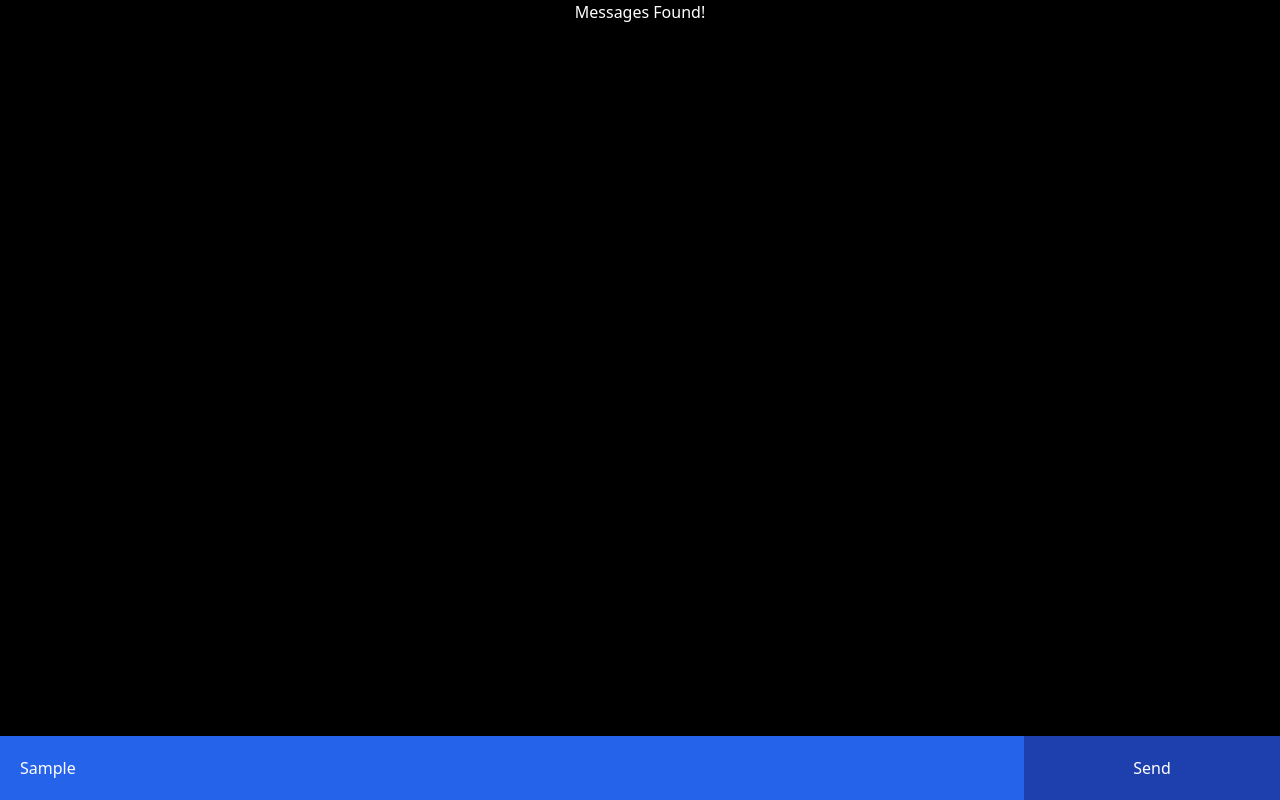
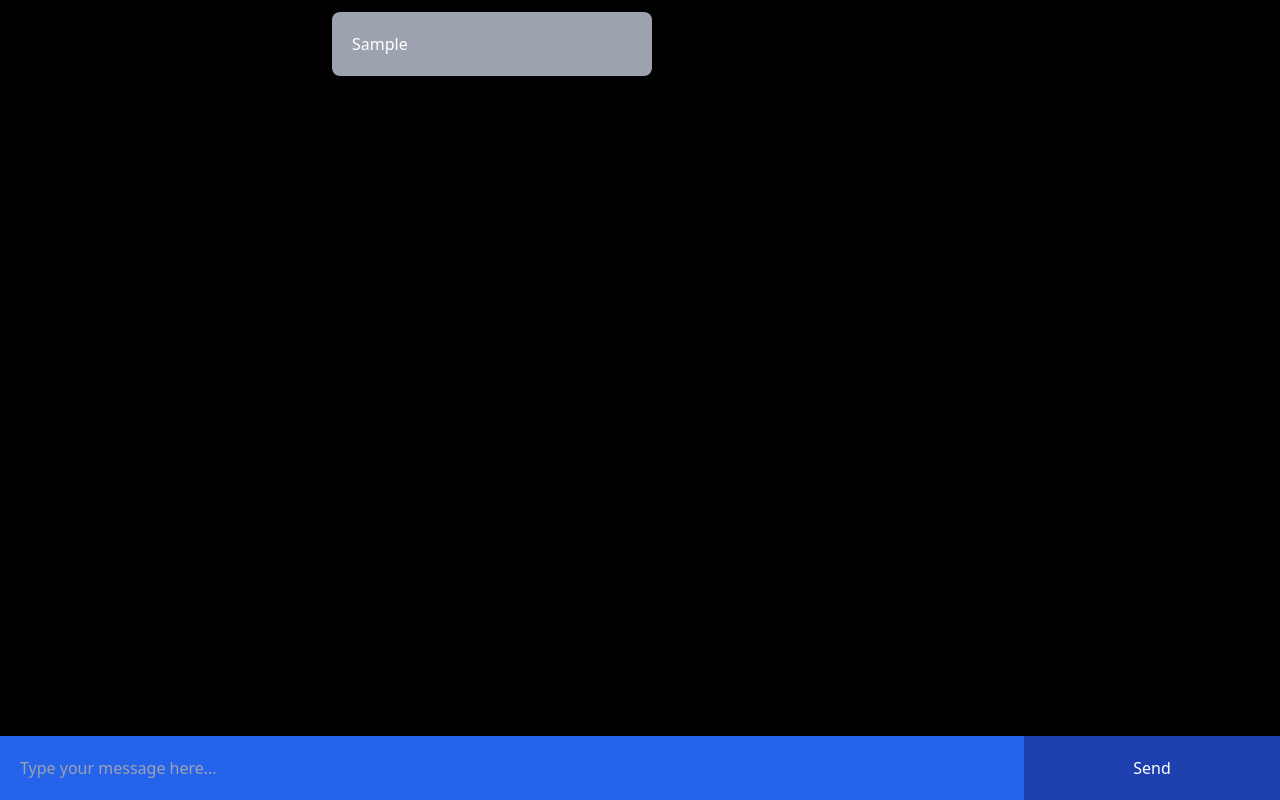
Before and after one commit to DevAS-coder/ai-chat-next, a Next.js app: page / in a window 1280 px wide. Both pictures are taken after typing "Sample" into the empty fields and a click on the button "Send". Built offline with nearby package versions, Linux system fonts and the light colour scheme.

Commit message:
scroll to down and message component

```diff
--- a/app/components/Chat.tsx
+++ b/app/components/Chat.tsx
@@ -6,7 +6,7 @@ import MainChat from './MainChat';
 function Chat() {
 
     return (
-        <div>
+        <div className='w-full h-full flex flex-col items-center'>
             <MainChat/>
             <SendMessage/>
         </div>
--- a/app/components/MainChat.tsx
+++ b/app/components/MainChat.tsx
@@ -1,9 +1,10 @@
 "use client";
-import React, { useContext } from 'react'
+import React, { useContext, useEffect, useRef } from 'react'
 import { UserMessages } from '../contexts/UserMessages';
+import Message from './Message';
 
 function MainChat() {
-
+    const chatRef = useRef<HTMLDivElement>(null)
     const context = useContext(UserMessages)
 
     if (!context) {
@@ -12,11 +13,19 @@ function MainChat() {
 
     const { Messages } = context
 
+    useEffect(() => {
+        if (chatRef.current) {
+            chatRef.current.scrollTop = chatRef.current.scrollHeight;
+        }
+    }, [Messages])
+
     return (
-        <div>
+        <div ref={chatRef} className='w-1/2 h-full overflow-y-auto pb-[65px]'>
             {
                 Messages.length != 0
-                ? <div>Messages Found!</div>
+                ? Messages.map((message, index) => (
+                    <Message key={index} message={message} />
+                ))
                 : <div>No Messages Found!</div>
             }
         </div>
--- /dev/null
+++ b/app/components/Message.tsx
@@ -0,0 +1,16 @@
+"use client";
+import React from 'react'
+
+type MESSAGET = {
+    message: string
+}
+
+const Message: React.FC<MESSAGET> = ({message}) => {
+  return (
+    <div className='bg-gray-400 p-5 rounded-lg m-3 w-1/2'>
+        <p>{message}</p>
+    </div>
+  )
+}
+
+export default Message
--- a/app/components/SendMessage.tsx
+++ b/app/components/SendMessage.tsx
@@ -6,10 +6,19 @@ import { UserMessages } from '../contexts/UserMessages';
 function SendMessage() {
 
     const [message, setmessage] = useState<string>('')
-    const { setMessages } = useContext(UserMessages)
+    const context = useContext(UserMessages)
+
+    if (!context) {
+        return <div>No Messages Found!</div>
+    }
+
+    const { setMessages } = context
+
     const [apiresponse, apisetresponse] = useState<string>('')
 
     const getResponse = async () => {
+        setmessage('')
+        setMessages((prev) => [...prev, message])
         // const response = await fetch("/api/openRouter", {
         //     method: "POST",
         //     headers: {
@@ -30,7 +39,12 @@ function SendMessage() {
 
             <input className="bg-blue-600 text-white w-4/5 outline-0 p-5" type="text" placeholder="Type your message here..." value={message} onChange={(e) => setmessage(e.target.value)} />
 
-            <button className="bg-blue-800 p-5 w-1/5" onClick={() => {setMessages('Message')}}>Send</button>
+            <button
+                className="bg-blue-800 p-5 w-1/5"
+                onClick={getResponse}>
+
+                Send
+            </button>
         </div>
     )
 }
--- a/app/globals.css
+++ b/app/globals.css
@@ -1,3 +1,22 @@
 @tailwind base;
 @tailwind components;
 @tailwind utilities;
+
+body {
+  scrollbar-width: thin;
+  scrollbar-color: rgba(255, 255, 255, 0.2) black;
+}
+
+::-webkit-scrollbar {
+  width: 5px;
+}
+
+::-webkit-scrollbar-thumb {
+  background: rgba(255, 255, 255, 0.1);
+  border-radius: 10px;
+  transition: background 0.3s;
+}
+
+::-webkit-scrollbar-thumb:hover {
+  background: rgba(255, 255, 255, 0.3);
+}
```
